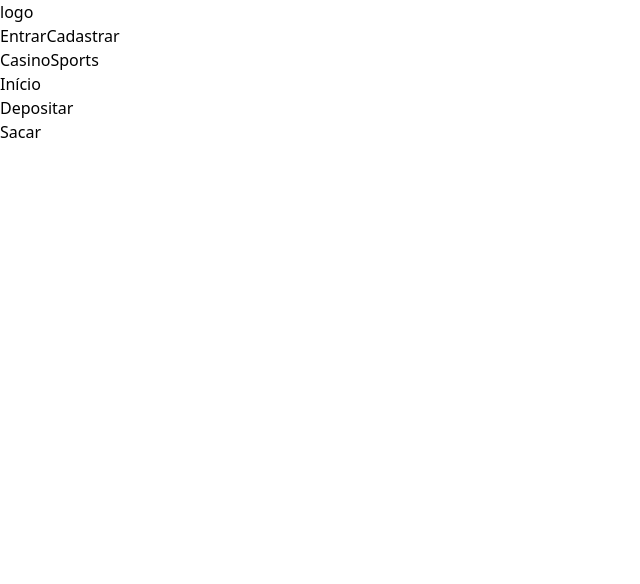
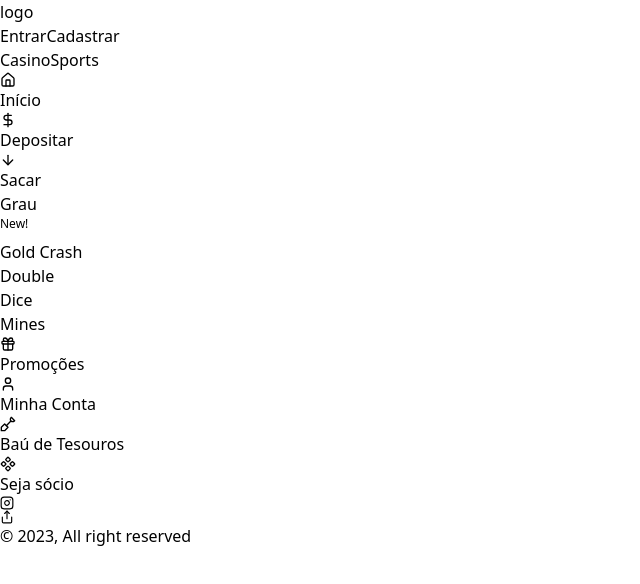
Before and after one commit to alineprasser/tailwind-casino, a Vue app: page / in a window 1280 px wide. Shown: the top 584 px of the page, without its empty margins (0-640 px from the left). Built offline with nearby package versions, Linux system fonts and the light colour scheme.

Commit message:
Sidebar stylization

```diff
--- a/package.json
+++ b/package.json
@@ -20,6 +20,7 @@
     "eslint": "^8.38.0",
     "eslint-plugin-vue": "^9.11.0",
     "postcss": "^8.4.22",
+    "prettier": "2.8.7",
     "tailwindcss": "^3.3.1",
     "vite": "^4.2.0"
   }
--- a/src/components/Navbar.vue
+++ b/src/components/Navbar.vue
@@ -1,15 +1,25 @@
 <script lang="ts">
   export default {
-    name: 'Navbar',
+    name: "Navbar",
   };
 </script>
 
 <template>
-    <div class="w-full bg-indigo-950 text-white px-6 py-5 flex justify-between items-center border-b border-purple-600 fixed z-10 shadow-md">
-        <div>logo</div>
-        <div class="flex gap-2">
-            <button class="px-4 py-3 rounded-lg font-semibold border bg-purple-800 border-purple-950 hover:bg-purple-950 ease-in-out duration-300 ">Entrar</button>
-            <button class="px-6 py-3 rounded-lg font-semibold border bg-purple-600 border-purple-800 hover:bg-purple-800 ease-in-out duration-300 ">Cadastrar</button>
-        </div>
+  <div
+    class="w-full bg-zinc-900 text-white px-6 py-3 flex justify-between items-center border-b border-purple-600 fixed z-10 shadow-md"
+  >
+    <div>logo</div>
+    <div class="flex gap-2">
+      <button
+        class="px-4 py-3 rounded-lg font-semibold border bg-purple-800 border-purple-950 hover:bg-purple-950 ease-in-out duration-300"
+      >
+        Entrar
+      </button>
+      <button
+        class="px-6 py-3 rounded-lg font-semibold border bg-purple-600 border-purple-800 hover:bg-purple-800 ease-in-out duration-300"
+      >
+        Cadastrar
+      </button>
     </div>
+  </div>
 </template>
--- a/src/components/Sidebar.vue
+++ b/src/components/Sidebar.vue
@@ -1,24 +1,152 @@
 <script lang="ts">
-    import { Camera } from 'lucide-vue-next';
+  import {
+    Home,
+    DollarSign,
+    ArrowDown,
+    GiftIcon,
+    UserIcon,
+    Shovel,
+    Component,
+    Share,
+    Instagram,
+  } from "lucide-vue-next";
 
   export default {
-    name: 'Sidebar',
-    components: { Camera }
+    name: "Sidebar",
+    components: {
+      Home,
+      DollarSign,
+      ArrowDown,
+      GiftIcon,
+      UserIcon,
+      Shovel,
+      Component,
+      Instagram,
+      Share,
+    },
   };
 </script>
 
 <template>
-    <div class="flex flex-col min-h-screen bg-indigo-950 text-white w-60 py-24 fixed border-r border-purple-950 ">
-        <div class="flex w-full border-b-2 border-purple-950">
-            <button class="p-2 font-bold w-full border-b-2 border-purple-800" >Casino</button>
-            <button class="p-2 font-bold w-full ">Sports</button>
-        </div>
-        <nav class="px-6 py-4">
-            <ul class="flex flex-col gap-3">
-                <li class="border border-white/10 rounded-md px-2 py-3 font-semibold text-sm bg-transparent hover:bg-white/5 ease-in-out duration-150 cursor-pointer"><p>Início</p></li>
-                <li class="border border-white/10 rounded-md px-2 py-3 font-semibold text-sm bg-transparent hover:bg-white/5 ease-in-out duration-150 cursor-pointer"><p>Depositar</p></li>
-                <li class="border border-white/10 rounded-md px-2 py-3 font-semibold text-sm bg-transparent hover:bg-white/5 ease-in-out duration-150 cursor-pointer"><p>Sacar</p></li>
-            </ul>
-        </nav>
+  <div
+    class="flex flex-col min-h-screen bg-zinc-900 text-white w-60 py-20 border-r sticky border-purple-950"
+  >
+    <div class="flex w-full border-b-2 border-purple-950">
+      <button class="p-2 font-bold w-full border-b-2 border-purple-800">
+        Casino
+      </button>
+      <button class="p-2 font-bold w-full">Sports</button>
     </div>
+    <div>
+      <nav class="px-6 py-5">
+        <ul class="flex flex-col gap-2">
+          <li
+            class="border border-white/10 rounded-md px-4 py-3 text-sm bg-white/5 hover:bg-white/10 ease-in-out duration-150 cursor-pointer flex gap-4 items-center"
+          >
+            <Home :size="16" class="text-purple-800" />
+            <p class="text-purple-800 font-bold">Início</p>
+          </li>
+          <li
+            class="border border-white/10 rounded-md px-4 py-3 text-sm bg-transparent hover:bg-white/5 ease-in-out duration-150 cursor-pointer flex gap-4 items-center"
+          >
+            <DollarSign :size="16" class="text-purple-800" />
+            <p class="text-white/40 font-semibold">Depositar</p>
+          </li>
+          <li
+            class="border border-white/10 rounded-md px-4 py-3 text-sm bg-transparent hover:bg-white/5 ease-in-out duration-150 cursor-pointer flex gap-4 items-center"
+          >
+            <ArrowDown :size="16" class="text-purple-800" />
+            <p class="text-white/40 font-semibold">Sacar</p>
+          </li>
+        </ul>
+      </nav>
+    </div>
+    <div class="border-b border-white/10 mx-6 my-4"></div>
+    <div class="px-6 my-4">
+      <ul class="flex flex-col gap-2">
+        <li
+          class="border border-purple-800 flex items-center gap-3 bg-gradient-to-br from-purple-900 px-3 py-3 font-semibold rounded-sm hover:from-purple-700 hover:to-zinc-950 ease-in-out duration-150 cursor-pointer"
+        >
+          <div class="w-6 h-6 bg-white/50 rounded-full"></div>
+          <p>Grau</p>
+          <sup class="pl-3 text-zinc-400 text-xs font-semibold">New!</sup>
+        </li>
+        <li
+          class="border border-purple-800 flex items-center gap-3 bg-gradient-to-br from-purple-900 px-3 py-3 font-semibold rounded-sm hover:from-purple-700 hover:to-zinc-950 ease-in-out duration-150 cursor-pointer"
+        >
+          <div class="w-6 h-6 bg-white/50 rounded-full"></div>
+          <p>Gold Crash</p>
+        </li>
+        <li
+          class="border border-purple-800 flex items-center gap-3 bg-gradient-to-br from-purple-900 px-3 py-3 font-semibold rounded-sm hover:from-purple-700 hover:to-zinc-950 ease-in-out duration-150 cursor-pointer"
+        >
+          <div class="w-6 h-6 bg-white/50 rounded-full"></div>
+          <p>Double</p>
+        </li>
+        <li
+          class="border border-purple-800 flex items-center gap-3 bg-gradient-to-br from-purple-900 px-3 py-3 font-semibold rounded-sm hover:from-purple-700 hover:to-zinc-950 ease-in-out duration-150 cursor-pointer"
+        >
+          <div class="w-6 h-6 bg-white/50 rounded-full"></div>
+          <p>Dice</p>
+        </li>
+        <li
+          class="border border-purple-800 flex items-center gap-3 bg-gradient-to-br from-purple-900 px-3 py-3 font-semibold rounded-sm hover:from-purple-700 hover:to-zinc-950 ease-in-out duration-150 cursor-pointer"
+        >
+          <div class="w-6 h-6 bg-white/50 rounded-full"></div>
+          <p>Mines</p>
+        </li>
+      </ul>
+    </div>
+    <div class="border-b border-white/10 mx-6 my-2"></div>
+    <div>
+      <div class="px-6 py-5">
+        <ul class="flex flex-col gap-2">
+          <li
+            class="border border-white/10 rounded-md px-4 py-3 text-sm bg-transparent hover:bg-white/5 ease-in-out duration-150 cursor-pointer flex gap-4 items-center"
+          >
+            <GiftIcon :size="16" class="text-purple-800" />
+            <p class="text-white/40 font-semibold">Promoções</p>
+          </li>
+          <li
+            class="border border-white/10 rounded-md px-4 py-3 text-sm bg-transparent hover:bg-white/5 ease-in-out duration-150 cursor-pointer flex gap-4 items-center"
+          >
+            <UserIcon :size="16" class="text-purple-800" />
+            <p class="text-white/40 font-semibold">Minha Conta</p>
+          </li>
+          <li
+            class="border border-white/10 rounded-md px-4 py-3 text-sm bg-transparent hover:bg-white/5 ease-in-out duration-150 cursor-pointer flex gap-7 items-center"
+          >
+            <div
+              class="w-11 h-11 bg-purple-800 rounded-r-full rounded-l-md absolute left-6 z-[-1]"
+            ></div>
+            <Shovel :size="16" class="text-white" />
+            <p class="text-white/40 font-semibold">Baú de Tesouros</p>
+          </li>
+          <li
+            class="border border-white/10 rounded-md px-4 py-3 text-sm bg-transparent hover:bg-white/5 ease-in-out duration-150 cursor-pointer flex gap-7 items-center"
+          >
+            <div
+              class="w-11 h-11 bg-purple-800 rounded-r-full rounded-l-md absolute left-6 z-[-1]"
+            ></div>
+            <Component :size="16" class="text-white" />
+            <p class="text-white/40 font-semibold">Seja sócio</p>
+          </li>
+        </ul>
+      </div>
+    </div>
+    <div class="border-b border-white/10 my-4"></div>
+    <div class="flex flex-col gap-3 mx-6 text-zinc-500 text-xs mt-4">
+      <div class="flex gap-3">
+        <Instagram
+          :size="14"
+          class="hover:text-zinc-300 cursor-pointer ease-in-out duration-300"
+        />
+        <Share
+          :size="14"
+          class="hover:text-zinc-300 cursor-pointer ease-in-out duration-300"
+        />
+      </div>
+      <p class="">© 2023, All right reserved</p>
+    </div>
+  </div>
 </template>
```
Also changed, not shown: 1 other file (tests, documents, lock files or other folders).
